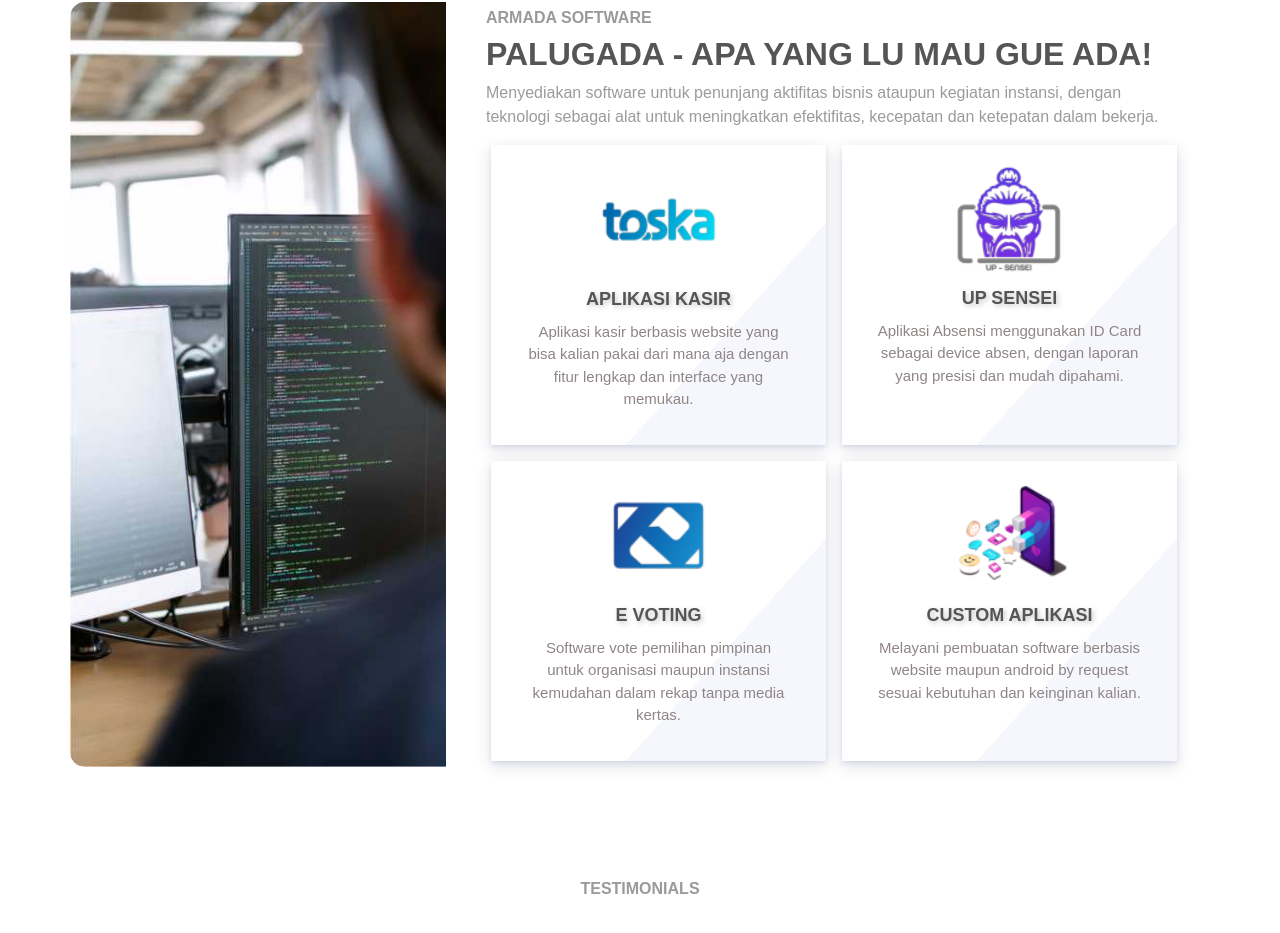
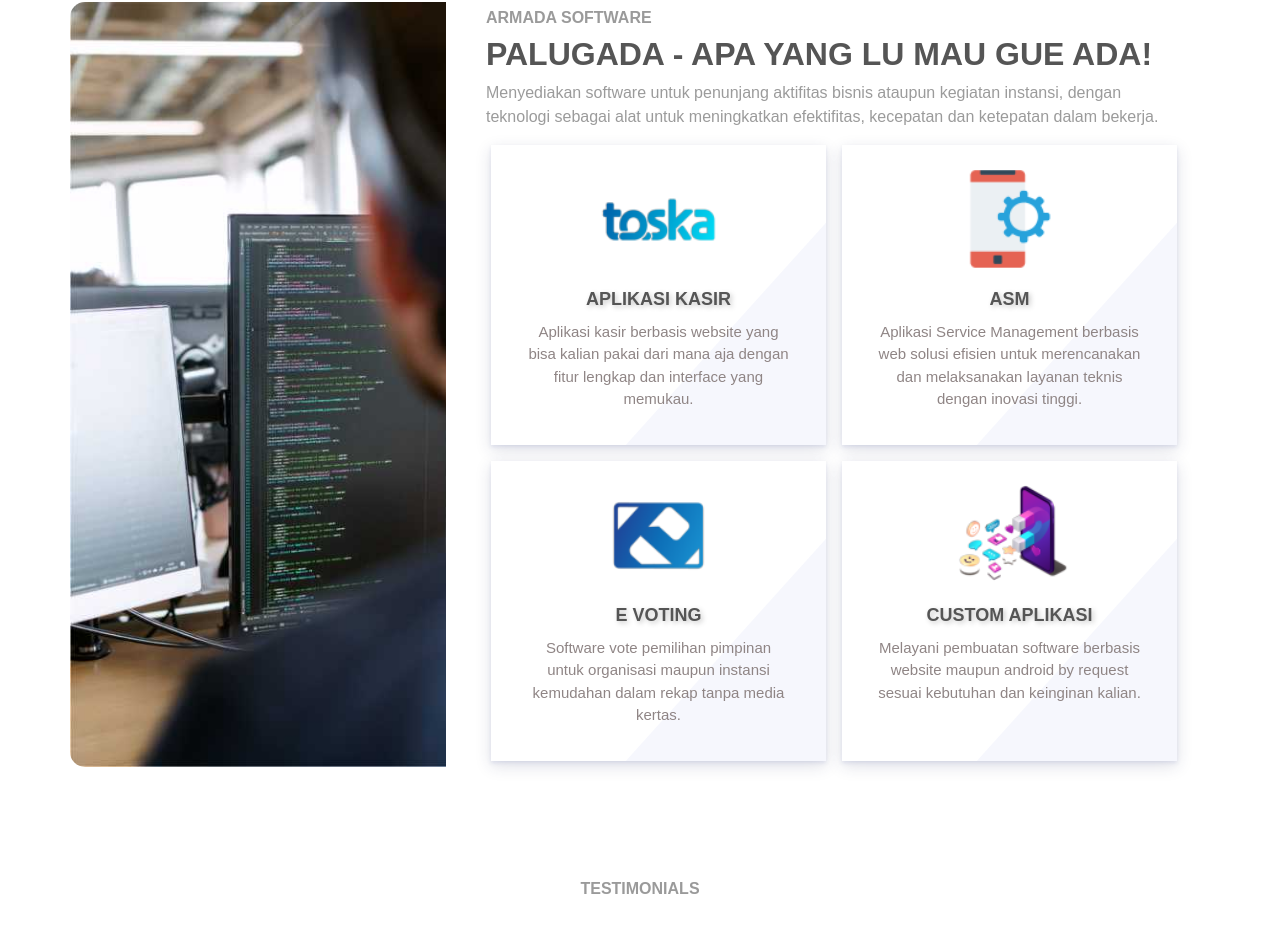
Before and after one commit to Tentacle10/armadacom-app, a React (Vite) app: page / in a window 1280 px wide. Shown: the part 2837-3770 px from the top of the page. Built offline with nearby package versions, Linux system fonts and the light colour scheme.

Commit message:
layoutingV19.4

```diff
--- a/package.json
+++ b/package.json
@@ -3,6 +3,7 @@
   "private": true,
   "version": "0.0.0",
   "type": "module",
+  "homepage": "https://stage.armadacom.id",
   "scripts": {
     "dev": "vite",
     "build": "vite build",
--- a/src/component/contact/ContactFloat.jsx
+++ b/src/component/contact/ContactFloat.jsx
@@ -1,7 +1,7 @@
-import {useState} from "react";
-import {Button, ButtonGroup} from "react-bootstrap";
-import {CSSTransition} from "react-transition-group";
-import {ChatTextFill} from "react-bootstrap-icons";
+import { useState } from "react";
+import { Button, ButtonGroup } from "react-bootstrap";
+import { CSSTransition } from "react-transition-group";
+import { ChatTextFill } from "react-bootstrap-icons";
 import Facebook from "../../assets/icon/medsos/facebook.png";
 import Instagram from "../../assets/icon/medsos/instagram.png";
 import Shopee from "../../assets/icon/medsos/shopee.png";
@@ -38,7 +38,7 @@
       alt: "Tokopedia",
     },
     {
-      link: "http://wa.me/085842027019",
+      link: "https://wa.me/6285842027019",
       img: Wabusiness,
       alt: "Whatsapp",
     },
@@ -48,16 +48,34 @@
     <>
       <div className="float">
         <ButtonGroup vertical>
-          <CSSTransition in={open} timeout={500} classNames="fade-in-right" unmountOnExit>
+          <CSSTransition
+            in={open}
+            timeout={500}
+            classNames="fade-in-right"
+            unmountOnExit
+          >
             <ButtonGroup id="example-fade-text" className="mb-3" vertical>
               {floatSOS.map((floatSOS, index) => (
-                <Button alt="floatbtn" key={index} className="contact-fade" href={floatSOS.link} aria-label="Floating Button">
+                <Button
+                  alt="floatbtn"
+                  key={index}
+                  className="contact-fade"
+                  href={floatSOS.link}
+                  aria-label="Floating Button"
+                  target="_blank"
+                >
                   <img src={floatSOS.img} alt={floatSOS.alt} />
                 </Button>
               ))}
             </ButtonGroup>
           </CSSTransition>
-          <Button onClick={() => setOpen(!open)} aria-expanded={open} className="contact-float" variant="link" aria-label="Floating Button">
+          <Button
+            onClick={() => setOpen(!open)}
+            aria-expanded={open}
+            className="contact-float"
+            variant="link"
+            aria-label="Floating Button"
+          >
             <ChatTextFill className="icontact" />
           </Button>
         </ButtonGroup>
--- a/src/component/content/SoftwareContent.jsx
+++ b/src/component/content/SoftwareContent.jsx
@@ -1,10 +1,10 @@
-import {Col, Container, Row, Button} from "react-bootstrap";
+import { Col, Container, Row, Button } from "react-bootstrap";
 import Devimg from "../../assets/img/devimg.jpg";
 import Toska from "../../assets/img/dev/toska.png";
-import UpSensei from "../../assets/img/dev/upsensei.png";
+import Asm from "../../assets/img/dev/asm.png";
 import Evoting from "../../assets/img/dev/evoting.png";
 import Custom from "../../assets/img/dev/custom.png";
-import {CheckAll} from "react-bootstrap-icons";
+import { Check } from "react-bootstrap-icons";
 
 const SoftwareContent = () => {
   const devcard = [
@@ -14,13 +14,23 @@
       desc: "Aplikasi kasir berbasis website yang bisa kalian pakai dari mana aja dengan fitur lengkap dan interface yang memukau.",
       harga: "1.499K",
       btn: "Buy Now",
+      f1: "Cross Platform",
+      f2: "2 in 1 POS Jasa & Barang",
+      f3: "Laporan Transaksi",
+      f4: "Device Printing",
+      f5: "Setting Lengkap & Mudah",
     },
     {
-      icon: UpSensei,
-      title: "UP SENSEI",
-      desc: "Aplikasi Absensi menggunakan ID Card sebagai device absen, dengan laporan yang presisi dan mudah dipahami.",
-      harga: "1.499K",
+      icon: Asm,
+      title: "ASM",
+      desc: "Aplikasi Service Management berbasis web solusi efisien untuk merencanakan dan melaksanakan layanan teknis dengan inovasi tinggi.",
+      harga: "2.899K",
       btn: "Buy Now",
+      f1: "Cross Platform",
+      f2: "Real-time Confirmation",
+      f3: "Live Service Updates",
+      f4: "Sistematis",
+      f5: "Custom Feature",
     },
     {
       icon: Evoting,
@@ -28,6 +38,11 @@
       desc: "Software vote pemilihan pimpinan untuk organisasi maupun instansi kemudahan dalam rekap tanpa media kertas.",
       harga: "2.250K",
       btn: "Rent Now",
+      f1: "Penghitungan suara Cepat",
+      f2: "ID Card Kartu Suara",
+      f3: "Tanpa Kertas",
+      f4: "Sistematis",
+      f5: "Effisien",
     },
     {
       icon: Custom,
@@ -35,6 +50,11 @@
       desc: "Melayani pembuatan software berbasis website maupun android by request sesuai kebutuhan dan keinginan kalian.",
       harga: "$$$$$",
       btn: "Buy Now",
+      f1: "Custom sesuka hati",
+      f2: "Sesuaikan kebutuhan",
+      f3: "Konsultasi Software",
+      f4: "Sustainable",
+      f5: "Full License",
     },
   ];
   return (
@@ -46,11 +66,20 @@
           </Col>
           <Col className="softwaredev d-flex flex-column align-items-center justify-content-center">
             <Col md={12} className="devdesc mb-3">
-              <h6 className="fw-bold" style={{color: "rgb(111 111 111/ 70%)"}}>
+              <h6
+                className="fw-bold"
+                style={{ color: "rgb(111 111 111/ 70%)" }}
+              >
                 ARMADA SOFTWARE
               </h6>
-              <h2 className="fw-bolder mb-2 text-uppercase">PALUGADA - Apa yang lu mau Gue ada!</h2>
-              <div style={{color: "#9b9b9b"}}>Menyediakan software untuk penunjang aktifitas bisnis ataupun kegiatan instansi, dengan teknologi sebagai alat untuk meningkatkan efektifitas, kecepatan dan ketepatan dalam bekerja.</div>
+              <h2 className="fw-bolder mb-2 text-uppercase">
+                PALUGADA - Apa yang lu mau Gue ada!
+              </h2>
+              <div style={{ color: "#9b9b9b" }}>
+                Menyediakan software untuk penunjang aktifitas bisnis ataupun
+                kegiatan instansi, dengan teknologi sebagai alat untuk
+                meningkatkan efektifitas, kecepatan dan ketepatan dalam bekerja.
+              </div>
             </Col>
             <Col className="devcard">
               <Row md={12} className="card-container justify-content-center">
@@ -58,33 +87,43 @@
                   <Col md={6} key={index} className="carddev">
                     <Row className="carddev-inner">
                       <div className="card-front text-center">
-                        <img src={devcard.icon} alt="Devimg" className="logodev" />
+                        <img
+                          src={devcard.icon}
+                          alt="Devimg"
+                          className="logodev"
+                        />
                         <Col>
                           <div className="ls title-card">{devcard.title}</div>
-                          <div className="body-text text-center">{devcard.desc}</div>
+                          <div className="body-text text-center">
+                            {devcard.desc}
+                          </div>
                         </Col>
                       </div>
                       <div className="card-back text-center">
-                        <h6 style={{color: "#efefef"}}>Start From</h6>
+                        <h6 style={{ color: "#efefef" }}>Start From</h6>
                         <h1 className="fw-bold">{devcard.harga}</h1>
                         <Col className="list text-start mx-4">
                           <Col>
-                            <CheckAll /> Cross Platform
+                            <Check /> {devcard.f1}
                           </Col>
                           <Col>
-                            <CheckAll /> 2 in 1 POS Jasa & Barang
+                            <Check /> {devcard.f2}
                           </Col>
                           <Col>
-                            <CheckAll /> Laporan Transaksi
+                            <Check /> {devcard.f3}
                           </Col>
                           <Col>
-                            <CheckAll /> Device Printing
+                            <Check /> {devcard.f4}
                           </Col>
                           <Col>
-                            <CheckAll /> Setting Lengkap & Mudah
+                            <Check /> {devcard.f5}
                           </Col>
                         </Col>
-                        <Button variant="light" href="http://wa.me/085842027019" className="mt-3 btn-a ">
+                        <Button
+                          variant="light"
+                          href="http://wa.me/085842027019"
+                          className="mt-3 btn-a "
+                        >
                           {devcard.btn}
                         </Button>
                       </div>
--- a/src/component/header/Header.css
+++ b/src/component/header/Header.css
@@ -200,6 +200,11 @@
   overflow: hidden;
   position: relative;
 }
+.drop-a.active {
+  background-color: transparent !important;
+  color: #21252980 !important;
+  pointer-events: none;
+}
 .drop-a::before {
   content: "";
   top: 0;
@@ -238,6 +243,11 @@
   position: relative;
   background: #fff !important;
 }
+.btn-a.active {
+  background-color: transparent !important;
+  color: #21252980 !important;
+  pointer-events: none;
+}
 .btn-a::before {
   content: "";
   top: 0;
@@ -263,6 +273,15 @@
   border-radius: 6px;
   border: 1px solid #2e64aa !important;
   color: #2e64aa;
+}
+.progress {
+  background-color: transparent;
+}
+.progress-bar-striped {
+  font-size: 10px !important;
+}
+.progress, .progress-stacked{
+  border-radius: 0 !important;
 }
 
 /* #Media
@@ -330,11 +349,6 @@
   .nav-link.active {
     color: #5555556b !important;
     /* text-decoration: line-through; */
-    pointer-events: none;
-  }
-  .dropdown-item.active {
-    background-color: none !important;
-    color: #5555556b !important;
     pointer-events: none;
   }
   .nav-link:focus,
```
Also changed, not shown: src/component/footer/Footer.jsx (+30 -8 lines), src/component/header/Header.jsx (+116 -24 lines), src/assets/img/dev/asm.png (added).
